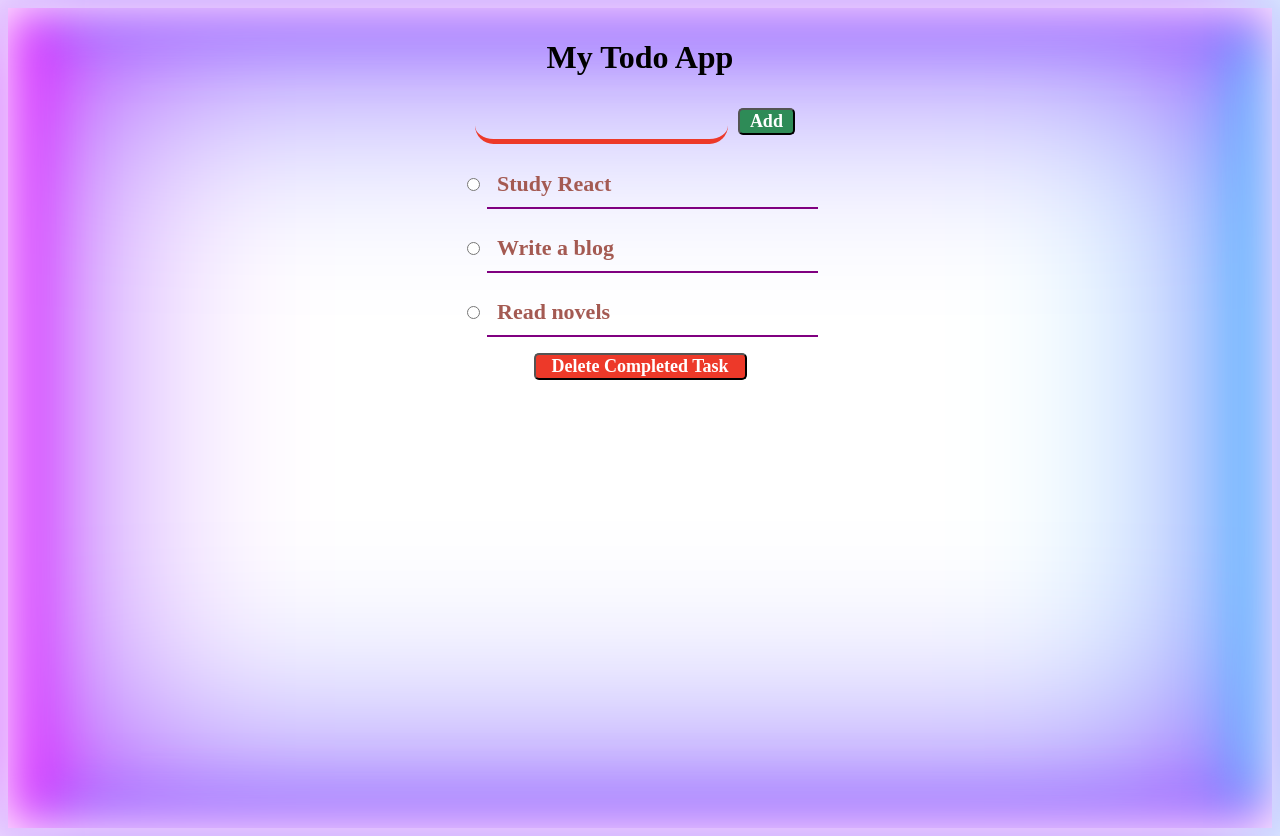
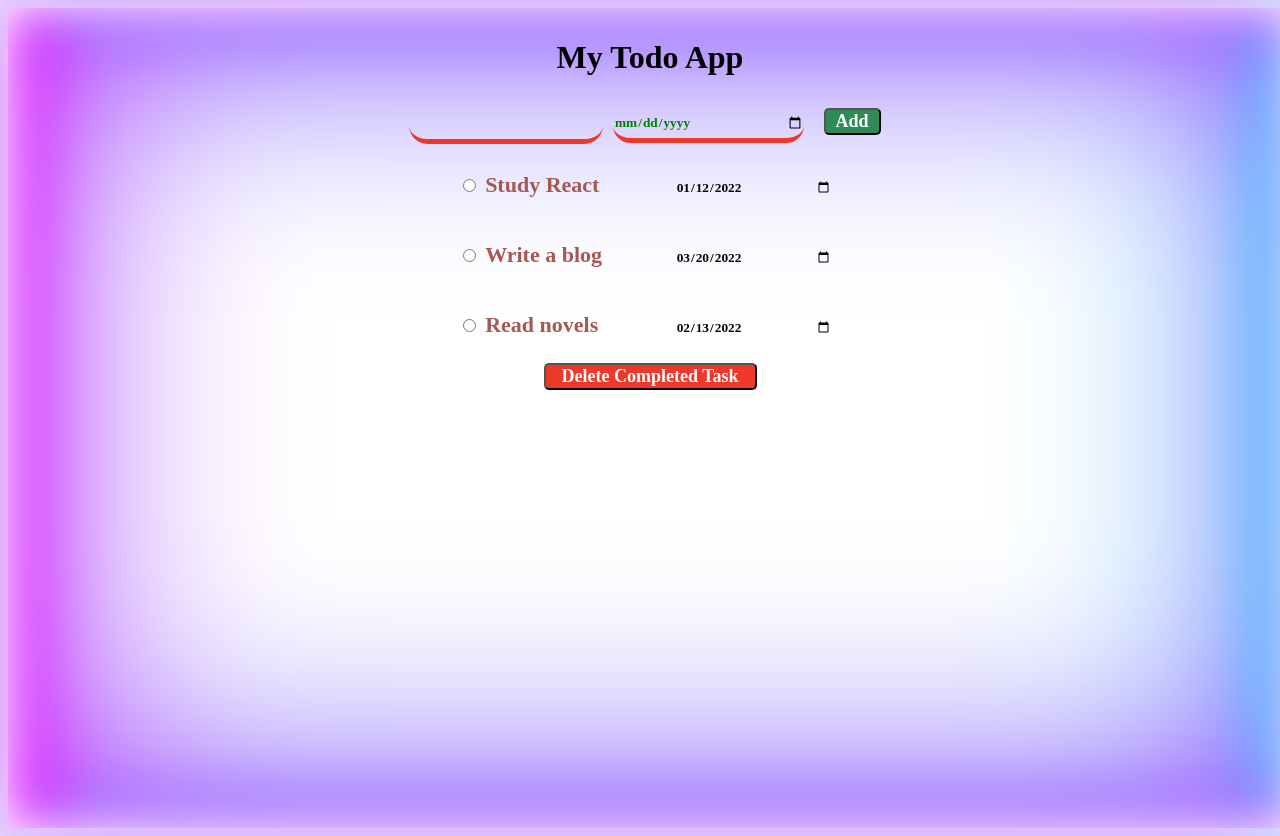
Before and after one commit to gomathiaravindan/Todo_list_app, a React (Create React App) app: page / in a window 1280 px wide. Built offline with nearby package versions, Linux system fonts and the light colour scheme; a web font is replaced by a local one.

Commit message:
Date Feature added

```diff
--- a/src/App.js
+++ b/src/App.js
@@ -9,25 +9,28 @@ export default function App() {
     {
       id: 1,
       work: "Study React",
+      date: "2022-01-12",
       isdone: false
     },
     {
       id: 2,
       work: "Write a blog",
+      date: "2022-03-20",
       isdone: false
     },
     {
       id: 3,
       work: "Read novels",
+      date: "2022-02-13",
       isdone: false
     }
   ]);
 
-  const addTask = (userInput) => {
+  const addTask = (userInput, date) => {
     let copy = [...todolist];
     copy = [
       ...copy,
-      { id: todolist.length + 1, work: userInput, isdone: false }
+      { id: todolist.length + 1, work: userInput, date: date, isdone: false }
     ];
     settodolist(copy);
   };
@@ -53,6 +56,13 @@ export default function App() {
     });
     settodolist(update);
   };
+
+  const handleDate = (date, id) => {
+    let update = todolist.map((work) => {
+      return work.id === Number(id) ? { ...work, date: date } : { ...work };
+    });
+    settodolist(update);
+  };
   return (
     <div className="container">
       <div className="App" style={{ backgroundImage: `url(${Bg})` }}>
@@ -63,6 +73,7 @@ export default function App() {
           handlecomplete={handlecomplete}
           handlefilter={handlefilter}
           handleedit={handleedit}
+          handleDate={handleDate}
         />
       </div>
     </div>
--- a/src/Component/Todo.js
+++ b/src/Component/Todo.js
@@ -1,7 +1,7 @@
 import React, { useState } from "react";
 import "./todo.css";
 
-const Todo = ({ todo, handlecomplete, handleedit }) => {
+const Todo = ({ todo, handlecomplete, handleedit, handleDate }) => {
   const [disable, setdisable] = useState(false);
 
   const handleclick = (e) => {
@@ -20,15 +20,23 @@ const Todo = ({ todo, handlecomplete, handleedit }) => {
           key={todo.id + todo.work}
           value={todo.id}
           onChange={handleclick}
-          disabled={disable}
         />{" "}
         <input
           type="text"
+          id={todo.id}
           value={todo.work}
           onChange={(e) => {
             handleedit(e.target.value, todo.id);
           }}
           disabled={disable}
+        />
+        <input
+          type="date"
+          id={todo.id}
+          value={todo.date}
+          onChange={(e) => {
+            handleDate(e.target.value, todo.id);
+          }}
         />
       </p>
     </div>
--- a/src/Component/TodoForm.js
+++ b/src/Component/TodoForm.js
@@ -2,21 +2,46 @@ import React, { useState } from "react";
 import "./todoform.css";
 
 const TodoForm = ({ addTask }) => {
-  const [inputval, setinputval] = useState("");
+  const [inputval, setinputval] = useState([
+    {
+      task: null,
+      date: null
+    }
+  ]);
   const handleSubmit = (e) => {
     e.preventDefault();
-    if (!inputval) return;
+    if (!inputval.task && !inputval.date) return;
 
-    addTask(inputval);
-    setinputval(" ");
+    addTask(inputval.task, inputval.date);
+    setinputval({
+      task: "",
+      date: ""
+    });
   };
+
+  const handleChange = (e) => {
+    const { name, value } = e.target;
+    if (!name) return;
+    setinputval({
+      ...inputval,
+      [name]: value
+    });
+  };
+
   return (
     <div className="todoform">
       <form onSubmit={handleSubmit}>
         <input
           type="text"
-          onChange={(e) => setinputval(e.target.value)}
-          value={inputval}
+          onChange={handleChange}
+          value={inputval.task}
+          name="task"
+        />
+        <input
+          type="date"
+          onChange={handleChange}
+          value={inputval.date}
+          name="date"
         />
         <input type="submit" value="Add" />
       </form>
--- a/src/Component/Todolist.js
+++ b/src/Component/Todolist.js
@@ -2,7 +2,13 @@ import React from "react";
 import Todo from "./Todo";
 import "./todolist.css";
 
-const Todolist = ({ todolist, handlecomplete, handlefilter, handleedit }) => {
+const Todolist = ({
+  todolist,
+  handlecomplete,
+  handlefilter,
+  handleedit,
+  handleDate
+}) => {
   return (
     <div className="todolist">
       {todolist.map((todo, index) => {
@@ -13,6 +19,7 @@ const Todolist = ({ todolist, handlecomplete, handlefilter, handleedit }) => {
             handlecomplete={handlecomplete}
             handlefilter={handlefilter}
             handleedit={handleedit}
+            handleDate={handleDate}
           />
         );
       })}
--- a/src/Component/todo.css
+++ b/src/Component/todo.css
@@ -1,24 +1,28 @@
-.container {
+.todo-container {
   width: 100%;
   display: flex;
   align-items: center;
   justify-content: center;
   font-family: "Quintessential", cursive;
   flex-direction: row;
+  scroll-margin: none;
+}
+.todo-container input {
+  display: inline;
+}
+
+.todo-container input[type="date"] {
+  width: 35%;
+  font-weight: bolder;
+  padding: 10px;
+  border: none;
+  background: transparent;
 }
 
 .todo-container input[type="text"] {
-  width: 25%;
-  display: inline;
-  font-weight: bolder;
-  font-size: 22px;
-  padding: 10px;
-}
-
-.todo-container input[type="text"] {
+  width: 40%;
   border: none;
   background: transparent;
-  border-bottom: 2px solid purple;
   color: #a45a52;
   font-size: 22px;
   font-weight: bold;
--- a/src/Component/todoform.css
+++ b/src/Component/todoform.css
@@ -1,14 +1,24 @@
 .todoform > form > input[type="text"] {
   border-radius: 20px;
   height: 30px;
-  width: 70%;
   font-family: "Quintessential", cursive;
   font-family: 20px;
   font-weight: bold;
   border: none;
   border-bottom: 5px solid #ed3929;
-  width: 20%;
+  width: 15%;
   background: transparent;
+}
+.todoform > form > input[type="date"] {
+  margin: 10px;
+  border-radius: 20px;
+  height: 30px;
+  width: 15%;
+  border: none;
+  background: transparent;
+  border-bottom: 5px solid #ed3929;
+  color: green;
+  font-weight: bold;
 }
 
 .todoform > form > input[type="submit"] {
```
